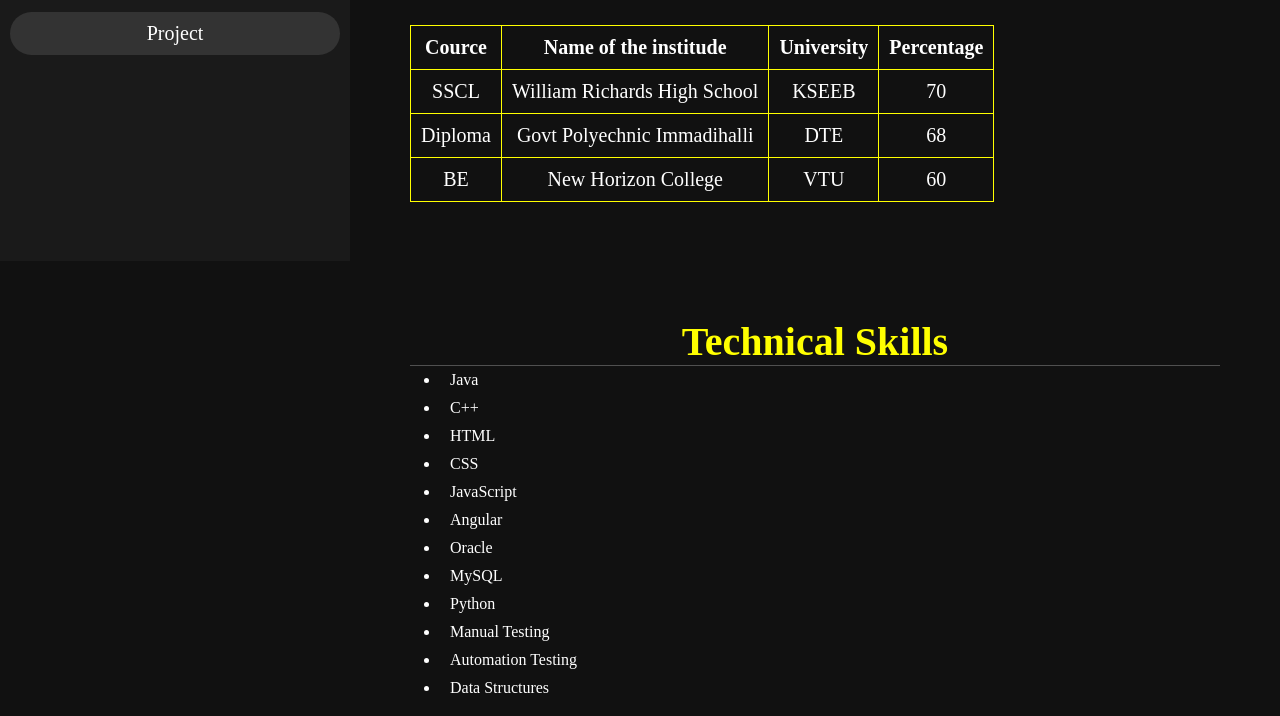
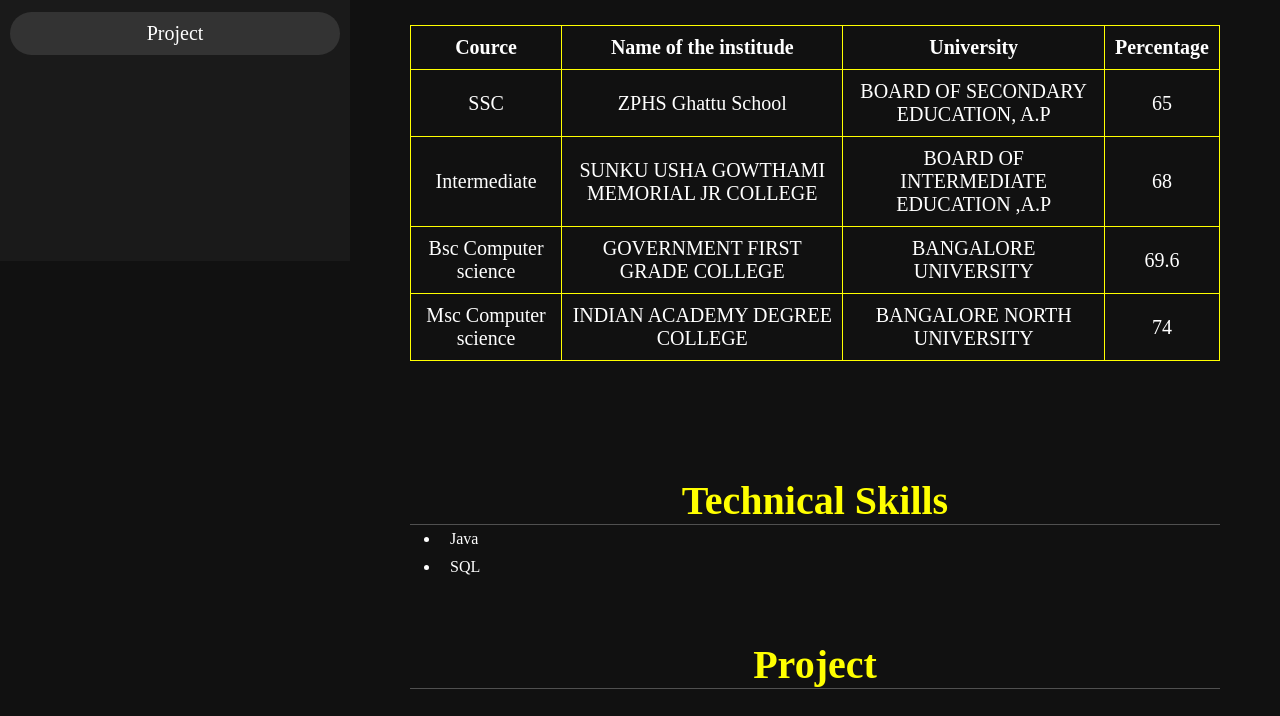
Before and after one commit to pavan5585/portfolio.github.io, a plain HTML site: page index.html in a window 1280 px wide. Shown: the part 539-1255 px from the top of the page. Drawn offline with Linux system fonts and the light colour scheme.

Commit message:
Update index.html

```diff
--- a/index.html
+++ b/index.html
@@ -29,9 +29,9 @@
         <div class="det">
              <h3><span>Name: </span>Blessian D Jutike</h3>
              <h3><span>Age: </span>30</h3>
-             <h3><span>Gender: </span>Female</h3>
-             <h3><span>Email: </span>blessi000@hmail.com</h3>
-             <h3><span>Phone_no: </span>9875555555</h3>
+             <h3><span>Gender: </span>Male</h3>
+             <h3><span>Email: </span>jpavan5585@gmail.com</h3>
+             <h3><span>Phone_no: </span>8553820772</h3>
         </div>
     </div>
     </section>
@@ -45,22 +45,28 @@
             <th>Percentage</th>
         </tr>
         <tr>
-            <td>SSCL</td>
-            <td>William Richards High School</td>
-            <td>KSEEB</td>
-            <td>70</td>
+            <td>SSC</td>
+            <td>ZPHS Ghattu School</td>
+            <td>BOARD OF SECONDARY EDUCATION, A.P</td>
+            <td>65</td>
         </tr>
         <tr>
-            <td>Diploma</td>
-            <td>Govt Polyechnic Immadihalli</td>
-            <td>DTE</td>
+            <td>Intermediate</td>
+            <td>SUNKU USHA GOWTHAMI MEMORIAL JR COLLEGE</td>
+            <td>BOARD OF INTERMEDIATE EDUCATION ,A.P</td>
             <td>68</td>
         </tr>
         <tr>
-            <td>BE</td>
-            <td>New Horizon College</td>
-            <td>VTU</td>
-            <td>60</td>
+            <td>Bsc Computer science</td>
+            <td>GOVERNMENT FIRST GRADE COLLEGE</td>
+            <td>BANGALORE UNIVERSITY</td>
+            <td>69.6</td>
+        </tr>
+         <tr>
+            <td>Msc Computer science</td>
+            <td>INDIAN ACADEMY DEGREE COLLEGE</td>
+            <td>BANGALORE NORTH UNIVERSITY</td>
+            <td>74</td>
         </tr>
     </table>
 </section>
@@ -70,17 +76,9 @@
     <div>
     <ul id="lis">
         <li>Java</li>
-        <li>C++</li>
-        <li>HTML</li>
-        <li>CSS</li>
-        <li>JavaScript</li>
-        <li>Angular</li>
-        <li>Oracle</li>
-        <li>MySQL</li>
-        <li>Python</li>
-        <li>Manual Testing</li>
-        <li>Automation Testing</li>
-        <li>Data Structures</li>
+        <li>SQL</li>
+
+
     </ul>
 </div>
 </section>
```
